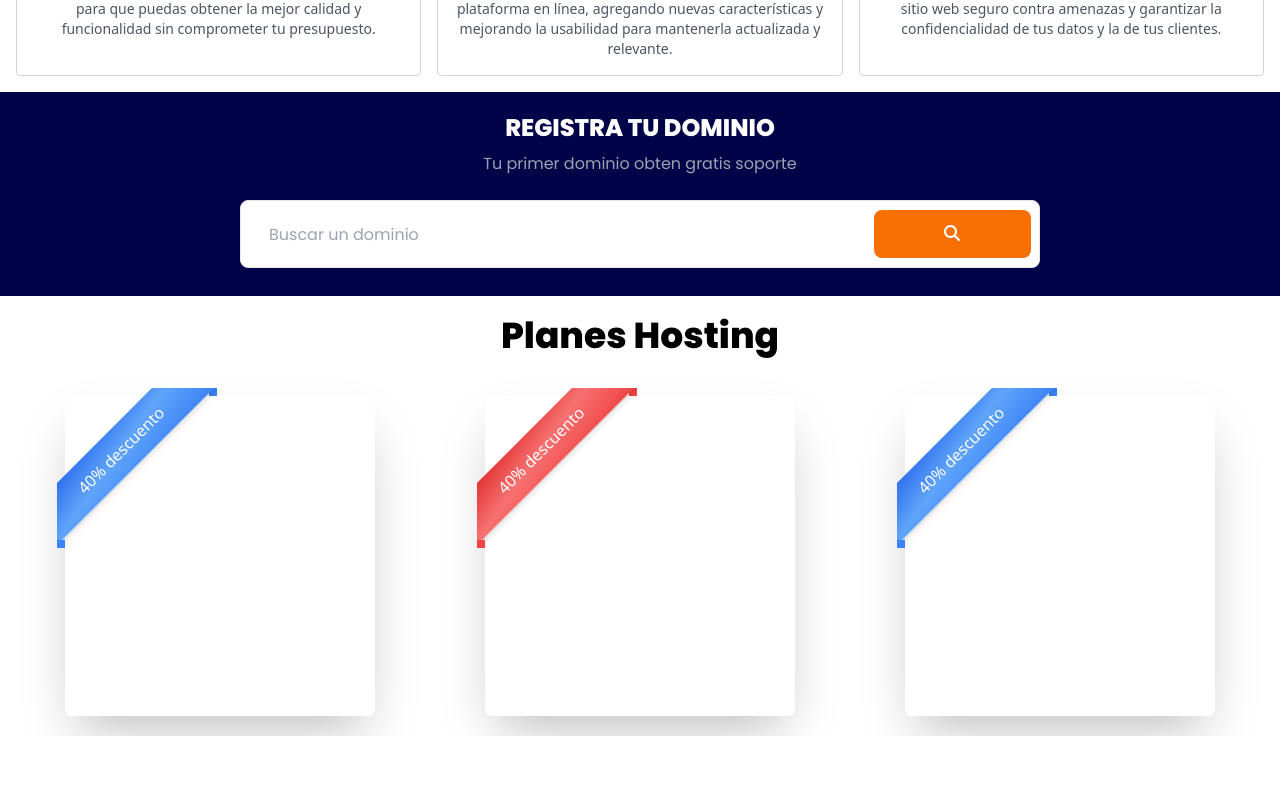
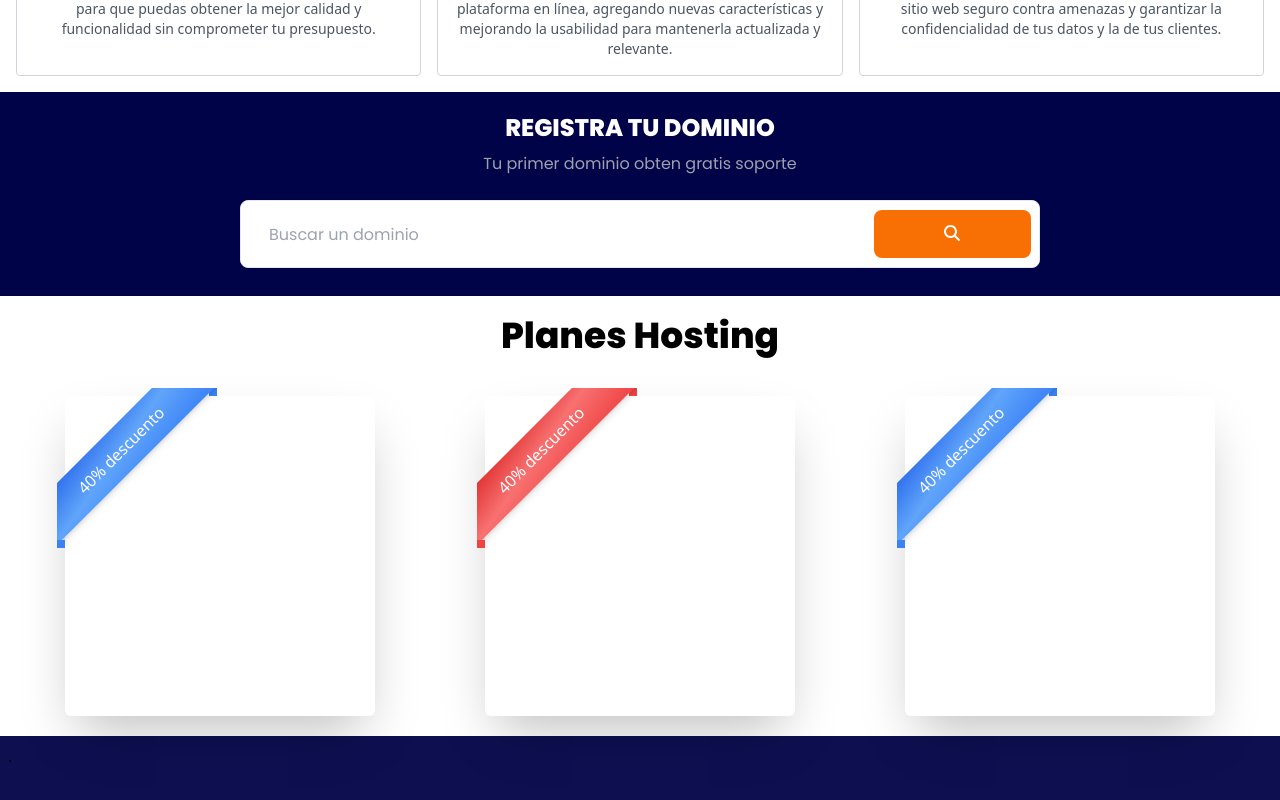
Before and after one commit to af01camacho/Website, a React (Vite) app: page / in a window 1280 px wide. Shown: the part 1024-1824 px from the top of the page. Before the commit the page ends 1760 px from the top, so only its background shows below. Built offline with nearby package versions, Linux system fonts and the light colour scheme.

Commit message:
Update Footer

```diff
--- /dev/null
+++ b/src/components/footer/foorter.jsx
@@ -0,0 +1,9 @@
+function Footer() {
+  return (
+    <>
+      <div className="h-24 bg-[#0d0f51] p-2">.</div>
+    </>
+  );
+}
+
+export default Footer;
--- a/src/index.css
+++ b/src/index.css
@@ -1,4 +1,10 @@
 @import url("https://fonts.googleapis.com/css2?family=Poppins:wght@300;400;500;600;700;800;900&display=swap");
+
+* {
+  margin: 0;
+  padding: 0;
+  box-sizing: border-box;
+}
 
 @tailwind base;
 @tailwind components;
--- a/src/pages/home/home.jsx
+++ b/src/pages/home/home.jsx
@@ -1,3 +1,4 @@
+import Footer from "../../components/footer/foorter";
 import { Hero } from "../../components/hero/hero";
 import { NavbarMobile, NavbarDesktop } from "../../components/navbar/navbar";
 import { TopBar } from "../../components/topbar/topbar";
@@ -18,6 +19,7 @@ function Home() {
         <SeccionBuscar />
         <CardsPrice />
       </div>
+      <Footer />
     </div>
   );
 }
```
